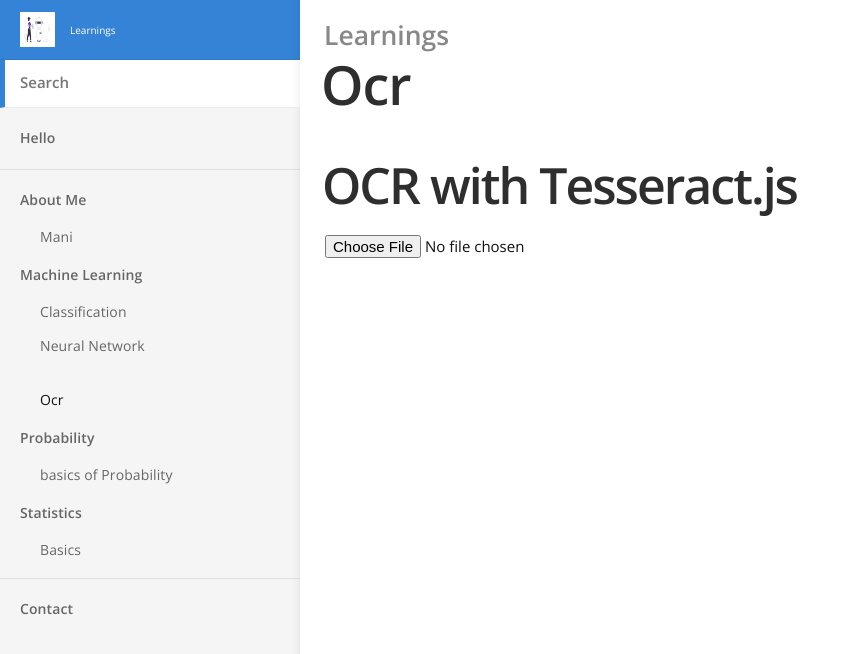
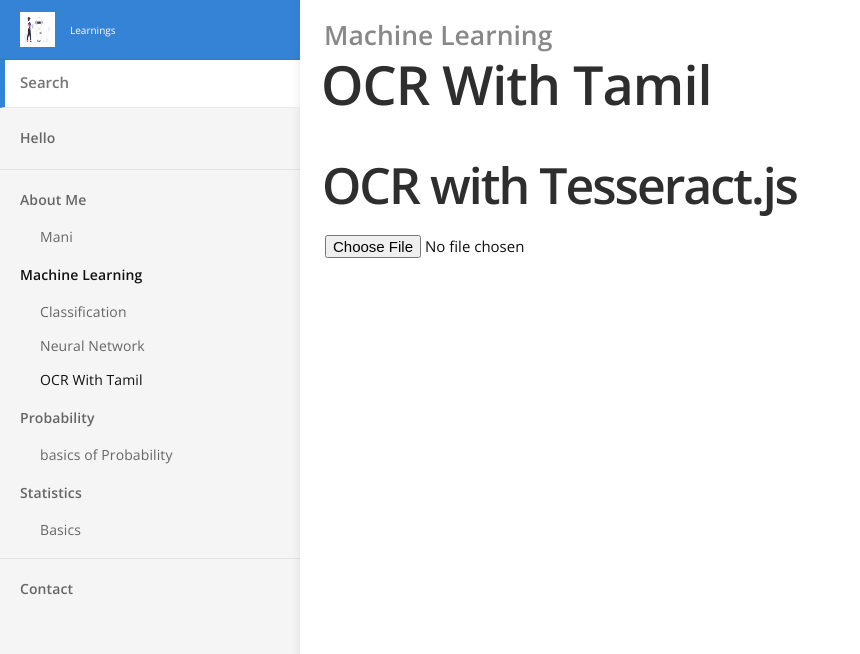
Before and after one commit to mperumal-usd/myLearnings, a Jekyll site: the page built from _docs/ocr.md, in a window 1280 px wide. Shown: the top 654 px of the page, without its empty margins (0-860 px from the left). Built offline with Jekyll 4.4.1, drawn with Linux system fonts in a browser that asks for light colours.

Commit message:
Update ocr.md

```diff
--- a/_docs/ocr.md
+++ b/_docs/ocr.md
@@ -1,5 +1,7 @@
 ---
-
+category: Machine Learning
+order: 4
+title: OCR With Tamil
 ---
 <h1>OCR with Tesseract.js</h1>
 <input type="file" id="ocrInput" accept="image/*">
```
